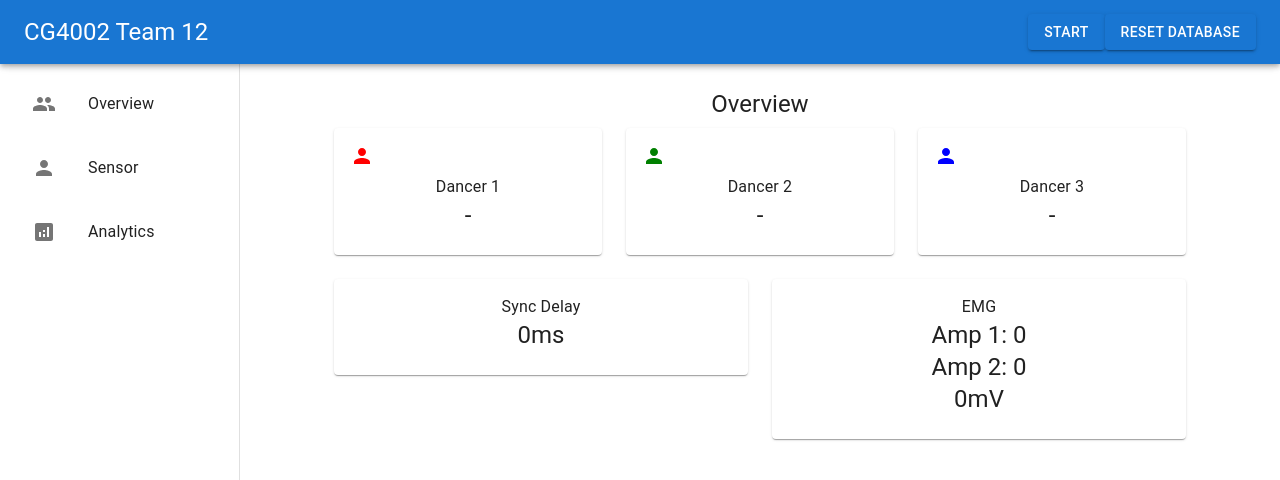
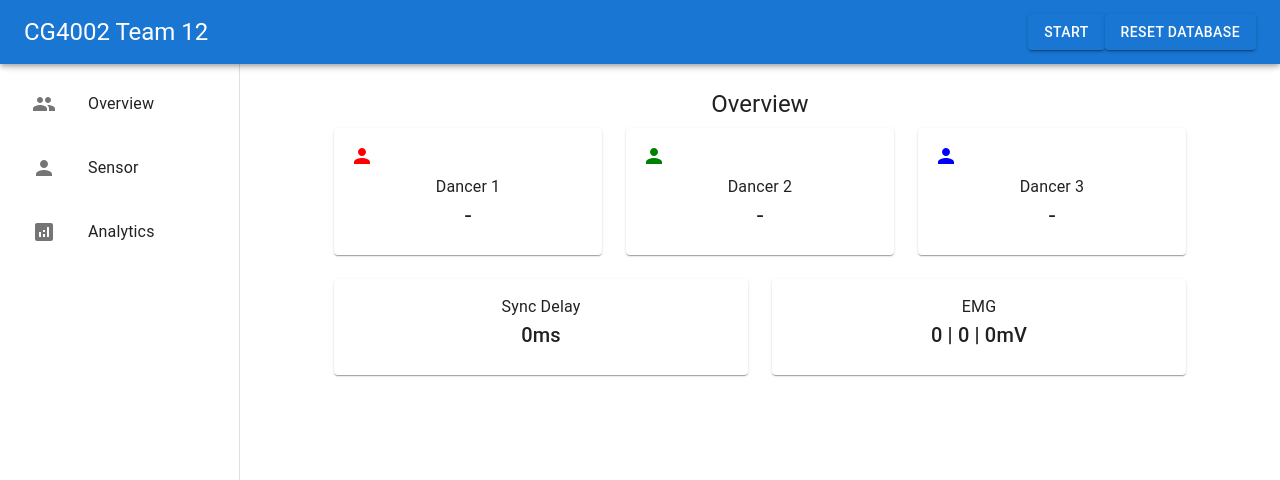
Before and after one commit to CG4002-ComputerEngineering-Capstone/DanceDance, a React (Create React App) app in the folder Dashboard/frontend/: page /Overview in a window 1280 px wide. Shown: the top 480 px of the page. Built offline with nearby package versions, Linux system fonts and the light colour scheme; what chartjs-plugin-streaming would draw is missing.

Commit message:
Add alert to give dancers instructions

```diff
--- a/Dashboard/frontend/src/components/EMG.js
+++ b/Dashboard/frontend/src/components/EMG.js
@@ -9,14 +9,8 @@ function EMG({emg}) {
         <Typography align="center">
           EMG
         </Typography>
-        <Typography align="center" variant="h5">
-          Amp 1: {emg[0]}
-        </Typography>
-        <Typography align="center" variant="h5">
-          Amp 2: {emg[1]}
-        </Typography>
-        <Typography align="center" variant="h5">
-          {emg[2]}mV
+        <Typography align="center" variant="h6">
+          {emg[0]} | {emg[1]} | {emg[2]}mV
         </Typography>
       </CardContent>
     </Card>
--- a/Dashboard/frontend/src/components/Overview.js
+++ b/Dashboard/frontend/src/components/Overview.js
@@ -1,28 +1,27 @@
 import React, { useEffect, useState } from "react";
+import Alert from "@mui/material/Alert";
+import Collapse from "@mui/material/Collapse";
 import Container from '@mui/material/Container';
-import Grid from "@mui/material/Grid"
+import Grid from "@mui/material/Grid";
+import Typography from "@mui/material/Typography";
 
 import Dancer from "./Dancer";
 import EMG from "./EMG";
 import SyncDelay from "./SyncDelay";
-import { Typography } from "@mui/material";
 
 const defaultPredictionData = {
   move: ["-", "-", "-"],
   position: [1, 2, 3],
-  syncDelay: 0
-}
-
-const defaultEMGData = {
+  syncDelay: 0,
   emg: [0, 0, 0]
 }
 
 function Overview({isPaused}) {
   const [predictionData, setPredictionData] = useState(defaultPredictionData);
-  const [emgData, setEMGData] = useState(defaultEMGData);
+  const [flag, setFlag] = useState("");
+  const [open, setOpen] = useState(false);
 
   async function GetPrediction() {
-    console.log("Prediction update");
     const response = await fetch("https://ap-southeast-1.aws.webhooks.mongodb-realm.com/api/client/v2.0/app/cg4002-nkzcm/service/CG4002/incoming_webhook/GetPrediction");
     if (response.status >= 200 && response.status <= 299) {
       const data = await response.json();
@@ -32,9 +31,15 @@ function Overview({isPaused}) {
             {
               move: data.move,
               position: JSON.parse(data.position),
-              syncDelay: JSON.parse(data.syncDelay)
+              syncDelay: JSON.parse(data.syncDelay),
+              emg: JSON.parse(data.emg)
             }
           );
+          console.log("Prediction update");
+          if (data.flag !== "") {
+            setFlag(data.flag);
+            setOpen(true);
+          }
         } catch (err) {
           console.log(err);
         }
@@ -49,45 +54,23 @@ function Overview({isPaused}) {
     return;
   }
 
-  async function GetEMG() {
-    console.log("EMG update");
-    const response = await fetch("https://ap-southeast-1.aws.webhooks.mongodb-realm.com/api/client/v2.0/app/cg4002-nkzcm/service/CG4002/incoming_webhook/GetEMG");
-    if (response.status >= 200 && response.status <= 299) {
-      const data = await response.json();
-      if (data) {
-        try {
-          setEMGData({emg: JSON.parse(data.emg)});
-        } catch (err) {
-          console.log(err);
-        }
-      } else {
-        setEMGData(defaultEMGData);
-      }
-      return;
-    } else {
-      // Handle errors
-      console.log(response.status, response.statusText);
-    }
-    return;
-  }
+  useEffect(() => {
+    setTimeout(() => {
+      setOpen(false);
+    }, 2500);
+  }, [open]);
 
   useEffect(() => {
-    let predictionInterval = null;
-    let emgInterval = null
+    let interval = null;
     if (isPaused) {
-      clearInterval(predictionInterval);
-      clearInterval(emgInterval);
+      clearInterval(interval);
     } else {
-      predictionInterval = setInterval(() => {
+      interval = setInterval(() => {
         GetPrediction();
-      }, 1000);
-      emgInterval = setInterval(() => {
-        GetEMG();
       }, 500);
     }
     return () => {
-      clearInterval(predictionInterval);
-      clearInterval(emgInterval);
+      clearInterval(interval);
     };
   }, [isPaused]);
 
@@ -113,9 +96,14 @@ function Overview({isPaused}) {
           <SyncDelay syncDelay={predictionData.syncDelay} />
         </Grid>
         <Grid item xs={6}>
-          <EMG emg={emgData.emg} />
+          <EMG emg={predictionData.emg} />
         </Grid>
       </Grid>
+      <Collapse in={open}>
+        <div>
+          <Alert severity="info">{flag}</Alert>
+        </div>
+      </Collapse>
     </Container>
   )
 }
--- a/Dashboard/frontend/src/components/Sensor.js
+++ b/Dashboard/frontend/src/components/Sensor.js
@@ -30,14 +30,13 @@ function Sensor({isPaused}) {
     if (response.status >= 200 && response.status <= 299) {
       const data = await response.json();
       if (data) {
-        const formatted = (
-          {
-            accelerometer: data.accelerometer,
-            gyroscope: data.gyroscope
-          }
-        );
-        formatted.accelerometer.forEach(element => sensorData[dancerId - 1].accelerometer.enqueue(element));
-        formatted.gyroscope.forEach(element => sensorData[dancerId - 1].gyroscope.enqueue(element));
+        try {
+          console.log(data);
+          data.accelerometer.forEach(element => sensorData[dancerId - 1].accelerometer.enqueue(element));
+          data.gyroscope.forEach(element => sensorData[dancerId - 1].gyroscope.enqueue(element));
+        } catch (err) {
+          console.log(err);
+        }
       }
       return;
     } else {
--- a/Dashboard/frontend/src/components/SyncDelay.js
+++ b/Dashboard/frontend/src/components/SyncDelay.js
@@ -9,7 +9,7 @@ function SyncDelay({syncDelay}) {
         <Typography align="center">
           Sync Delay
         </Typography>
-        <Typography align="center" variant="h5">
+        <Typography align="center" variant="h6">
           {syncDelay}ms
         </Typography>
       </CardContent>
```
